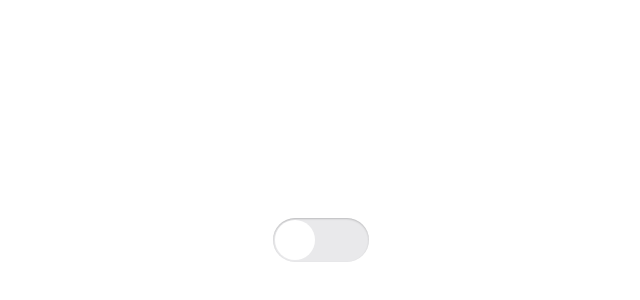
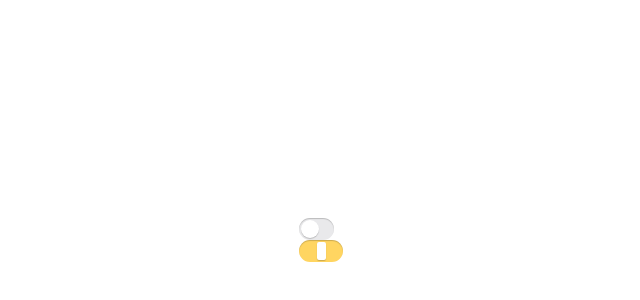
Before and after one commit to forresttanaka/boolean-switch, a React (Create React App) app: page / in a window 1280 px wide. Shown: the part 160-460 px from the top of the page, without its empty margins (319-959 px from the left). Built offline with nearby package versions, Linux system fonts and the light colour scheme.

Commit message:
Final updates before relase

```diff
--- a/src/App.js
+++ b/src/App.js
@@ -1,18 +1,24 @@
 import React from 'react';
-import Switch from './switch';
+import * as Switch from './switch';
 import './App.scss';
 import './switch.scss';
 
 function App() {
-    const [switchState, setSwitchState] = React.useState(false);
+    const [twoSwitchState, setTwoSwitchState] = React.useState(false);
+    const [triSwitchState, setTriSwitchState] = React.useState(0);
     const handleTriggerClick = () => {
-        setSwitchState(!switchState);
+        setTwoSwitchState(!twoSwitchState);
     };
+
+    const handleTriTriggerClick = (newSwitchState) => {
+        setTriSwitchState(newSwitchState);
+    }
 
     return (
         <div className="App">
-            <div className="switch-demo">
-                <Switch state={switchState} title="Perturbed" triggerHandler={handleTriggerClick} options={{ width: 96, height: 44 }} />
+            <div className="switch-demo-1">
+                <Switch.TwoState state={twoSwitchState} title="Perturbed" triggerHandler={handleTriggerClick} />
+                <Switch.TriState state={triSwitchState} title="Perturbed" triggerHandler={handleTriTriggerClick} />
             </div>
         </div>
     );
--- a/src/App.scss
+++ b/src/App.scss
@@ -55,3 +55,7 @@
     white-space: nowrap;
     width: 1px;
 }
+
+.switch-demo {
+    width: 200px;
+}
--- a/src/switch.js
+++ b/src/switch.js
@@ -2,13 +2,19 @@ import React from 'react';
 import PropTypes from 'prop-types';
 
 
+const DEFAULT_SWITCH_HEIGHT = 22;
+
 /**
  * Renders a boolean switch in the style of iOS. This keeps no internal state -- the state of the
- * switch is kept by the parent component which passes it down to Switch.
+ * switch is kept by the parent component which passes it down.
  */
-const Switch = ({ state, noState, title, triggerHandler, options }) => {
-    const width = options.width || 36;
-    const height = options.height || 22;
+const DEFAULT_TWOSTATE_WIDTH = DEFAULT_SWITCH_HEIGHT * 1.6;
+const DEFAULT_TWOSTATE_HEIGHT = DEFAULT_SWITCH_HEIGHT;
+export const TwoState = ({ state, title, triggerHandler, options }) => {
+    // Calculate the inline styles for the switch and trigger.
+    const width = options.width || DEFAULT_TWOSTATE_WIDTH;
+    const height = options.height || DEFAULT_TWOSTATE_HEIGHT;
+    const triggerSize = height - 4;
     const switchStyles = {
         width,
         height,
@@ -17,7 +23,6 @@ const Switch = ({ state, noState, title, triggerHandler, options }) => {
         display: options.inline ? 'inline-block' : 'block',
     };
     const switchCss = `switch${options.switchCss ? ` ${options.switchCss}` : ''}`;
-    const triggerSize = height - 4;
     const triggerStyles = {
         width: triggerSize,
         height: triggerSize,
@@ -28,18 +33,16 @@ const Switch = ({ state, noState, title, triggerHandler, options }) => {
     const triggerCss = `switch-trigger${options.triggerCss ? ` ${options.triggerCss}` : ''}`;
 
     return (
-        <button className={switchCss} style={switchStyles} aria-pressed={noState ? null : state} onClick={triggerHandler}>
+        <button className={switchCss} style={switchStyles} aria-pressed={state} onClick={triggerHandler}>
             <div className={triggerCss} style={triggerStyles} />
             <div className="sr-only">{title}</div>
         </button>
     );
 };
 
-Switch.propTypes = {
-    /** Current state to display in the switch; undefined for neither true nor false */
+TwoState.propTypes = {
+    /** Current state to display in the switch */
     state: PropTypes.bool.isRequired,
-    /** True if no state at all -- switch halfway between off and on */
-    noState: PropTypes.bool,
     /** Title of the button for screen readers */
     title: PropTypes.string.isRequired,
     /** Called when the user clicks anywhere in the switch */
@@ -59,9 +62,131 @@ Switch.propTypes = {
     }),
 };
 
-Switch.defaultProps = {
-    noState: false,
+TwoState.defaultProps = {
     options: {},
 };
 
-export default Switch;
+
+/**
+ * Renders a three-state boolean switch (on, off, neither). This keeps no internal state -- the
+ * state of the switch is kept by the parent component which passes it down.
+ */
+const DEFAULT_TRISTATE_WIDTH = DEFAULT_SWITCH_HEIGHT * 2;
+const DEFAULT_TRISTATE_HEIGHT = DEFAULT_SWITCH_HEIGHT;
+const KEYCODE_ARROW_DOWN = 40;
+const KEYCODE_ARROW_LEFT = 37;
+const KEYCODE_ARROW_RIGHT = 39;
+const KEYCODE_ARROW_UP = 38;
+export const TriState = ({ state, title, triggerHandler, options }) => {
+    const switchRef = React.useRef();
+    const width = options.width || DEFAULT_TRISTATE_WIDTH;
+    const height = options.height || DEFAULT_TRISTATE_HEIGHT;
+    const triggerSize = height - 4;
+    const triggerMidSize = triggerSize / 2;
+    const sectorWidth = width / 3;
+
+    // Determine the left coordinate of the trigger based on the state.
+    let leftPos;
+    let switchColor;
+    if (state < 0) {
+        leftPos = 2;
+        switchColor = '#e9e9eb';
+    } else if (state > 0) {
+        leftPos = (width - triggerSize) - 2;
+        switchColor = '#65afeb';
+    } else {
+        leftPos = (width / 2) - (triggerMidSize / 2);
+        switchColor = '#ffd561';
+    }
+
+    // Map the switch state to inline CSS styles.
+    const switchStyles = {
+        width,
+        height,
+        borderRadius: height / 2,
+        backgroundColor: switchColor,
+        display: options.inline ? 'inline-block' : 'block',
+    };
+    const switchCss = `switch${options.switchCss ? ` ${options.switchCss}` : ''}`;
+    const triggerStyles = {
+        width: state === 0 ? triggerMidSize : triggerSize,
+        height: triggerSize,
+        borderRadius: state === 0 ? 2 : (height / 2) - 2,
+        top: 2,
+        left: leftPos,
+    };
+    const triggerCss = `switch-trigger${options.triggerCss ? ` ${options.triggerCss}` : ''}`;
+
+    // Need to map click position to corresponding trigger state.
+    const triggerHandlerShim = (e) => {
+        // Map viewport click position to position within switch div.
+        const rect = switchRef.current.getBoundingClientRect();
+        const x = e.clientX - rect.left;
+        console.log(x);
+
+        // Divide click areas into three equal-width sectors and map those to trigger states.
+        if (x < sectorWidth) {
+            // Left third of switch.
+            triggerHandler(-1);
+        } else if (x > width - sectorWidth) {
+            // Right third of switch.
+            triggerHandler(1);
+        } else {
+            // Middle of switch.
+            triggerHandler(0);
+        }
+    };
+
+    const keyUpHandler = (e) => {
+        let newState;
+        switch (e.keyCode) {
+        case KEYCODE_ARROW_DOWN:
+        case KEYCODE_ARROW_RIGHT:
+            newState = state < 1 ? state + 1 : state;
+            break;
+        case KEYCODE_ARROW_UP:
+        case KEYCODE_ARROW_LEFT:
+            newState = state > -1 ? state - 1 : state;
+            break;
+        default:
+            newState = state;
+            break;
+        }
+        if (newState !== state) {
+            triggerHandler(newState);
+        }
+    };
+
+    return (
+        <div ref={switchRef} tabIndex="0" className={switchCss} style={switchStyles} onClick={triggerHandlerShim} onKeyUp={keyUpHandler}>
+            <div className={triggerCss} style={triggerStyles} />
+            <div className="sr-only">{title}</div>
+        </div>
+    );
+};
+
+TriState.propTypes = {
+    /** Current state to display in the switch; >0=on, 0=neither, <0=off */
+    state: PropTypes.number.isRequired,
+    /** Title of the button for screen readers */
+    title: PropTypes.string.isRequired,
+    /** Called when the user clicks anywhere in the switch */
+    triggerHandler: PropTypes.func.isRequired,
+    /** Other styling options */
+    options: PropTypes.exact({
+        /** Width of switch in pixels; 36px by default */
+        width: PropTypes.number,
+        /** Height of switch in pixels; 22px by default */
+        height: PropTypes.number,
+        /** True to use inline-block style */
+        inline: PropTypes.bool,
+        /** Extra CSS classes for switch */
+        switchCss: PropTypes.string,
+        /** Extra CSS classes for switch trigger */
+        triggerCss: PropTypes.string,
+    }),
+};
+
+TriState.defaultProps = {
+    options: {},
+};
--- a/src/switch.scss
+++ b/src/switch.scss
@@ -1,7 +1,7 @@
 .switch {
     position: relative;
     border: none;
-    box-shadow: 0 1px 2px inset rgba(0,0,0,0.2);
+    box-shadow: 0 1px 1px inset rgba(0,0,0,0.2);
     transition: background-color 0.2s ease;
     cursor: pointer;
 }
@@ -9,5 +9,6 @@
 .switch-trigger {
     position: absolute;
     background-color: #fff;
-    transition: left 0.2s ease;
+    transition: left 0.2s ease, border-radius 0.2s ease, width 0.2s ease;
+    box-shadow: 0 1px 1px rgba(0,0,0,0.2);
 }
```
Also changed, not shown: 1 other file (tests, documents, lock files or other folders).
